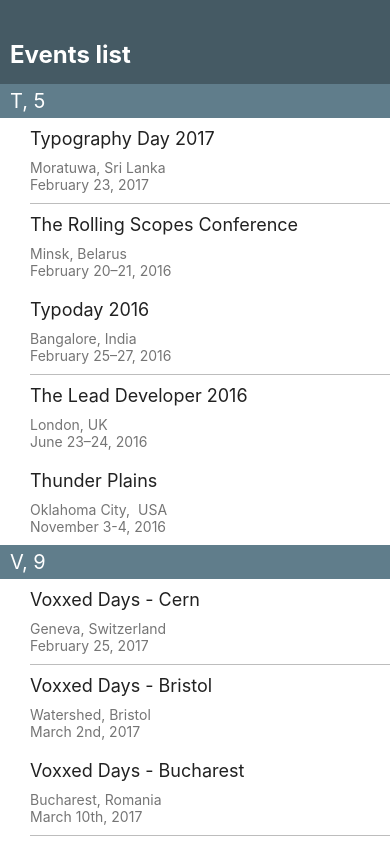
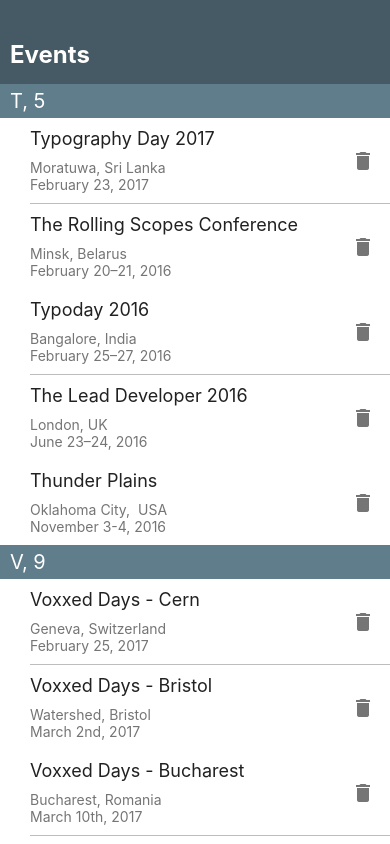
Before and after one commit to maxaderiha/event-app, a React Native app: screen / in a window 390 px wide. Shown: the top 844 px of the page. Built offline with nearby package versions, Linux system fonts and the light colour scheme.

Commit message:
modal when delete pressed

```diff
--- a/package.json
+++ b/package.json
@@ -3,8 +3,8 @@
   "version": "0.1.0",
   "private": true,
   "devDependencies": {
+    "jest-expo": "23.0.0",
     "react-native-scripts": "1.8.1",
-    "jest-expo": "23.0.0",
     "react-test-renderer": "16.0.0"
   },
   "main": "./node_modules/react-native-scripts/build/bin/crna-entry.js",
@@ -21,6 +21,7 @@
   "dependencies": {
     "expo": "^23.0.4",
     "react": "16.0.0",
-    "react-native": "0.50.3"
+    "react-native": "0.50.3",
+    "react-native-vector-icons": "^4.5.0"
   }
 }
--- a/src/components/Event/Event.js
+++ b/src/components/Event/Event.js
@@ -1,12 +1,27 @@
 import React, { Component } from 'react';
 import { events } from '../../fixtures';
+import Icon from 'react-native-vector-icons/MaterialIcons';
 import {
+    Alert,
+    StyleSheet,
     Text,
+    TouchableOpacity,
     View,
-    StyleSheet
 } from 'react-native';
 
 class Event extends Component {
+    onPress = () => {
+        Alert.alert(
+            `Delete ${this.props.event.title} event`,
+            'Your sure?',
+            [
+                {text: 'Yes', onPress: () => console.log('Yes pressed')},
+                {text: 'No', onPress: () => console.log('No pressed')},
+            ],
+            { onDismiss: () => console.log('Dismissed') }
+        );
+    }
+
     render() {
         const { title, when, where } = this.props.event;
 
@@ -15,6 +30,16 @@
                 <Text style={styles.title}>{title}</Text>
                 <Text style={styles.text}>{where}</Text>
                 <Text style={styles.text}>{when}</Text>
+                <TouchableOpacity
+                    style={styles.btn}
+                    onPress={this.onPress}
+                >
+                    <Icon
+                        name="delete"
+                        size={24}
+                        color="#757575"
+                    />
+                </TouchableOpacity>
             </View>
         );
     }
@@ -35,6 +60,11 @@
     text: {
         fontSize: 14,
         color: '#757575',
+    },
+    btn: {
+        position: 'absolute',
+        right: 15,
+        bottom: 30,
     }
 });
 
--- a/src/components/EventsList/EventsList.js
+++ b/src/components/EventsList/EventsList.js
@@ -8,7 +8,7 @@
     sections,
   }
 
-  getListHeaderComponent = () => <Text style={styles.listHeader}>Events list</Text>
+  getListHeaderComponent = () => <Text style={styles.listHeader}>Events</Text>
 
   renderItem = ({ item }) => <Event event={item} />
 
```
Also changed, not shown: 1 other file (tests, documents, lock files or other folders).
